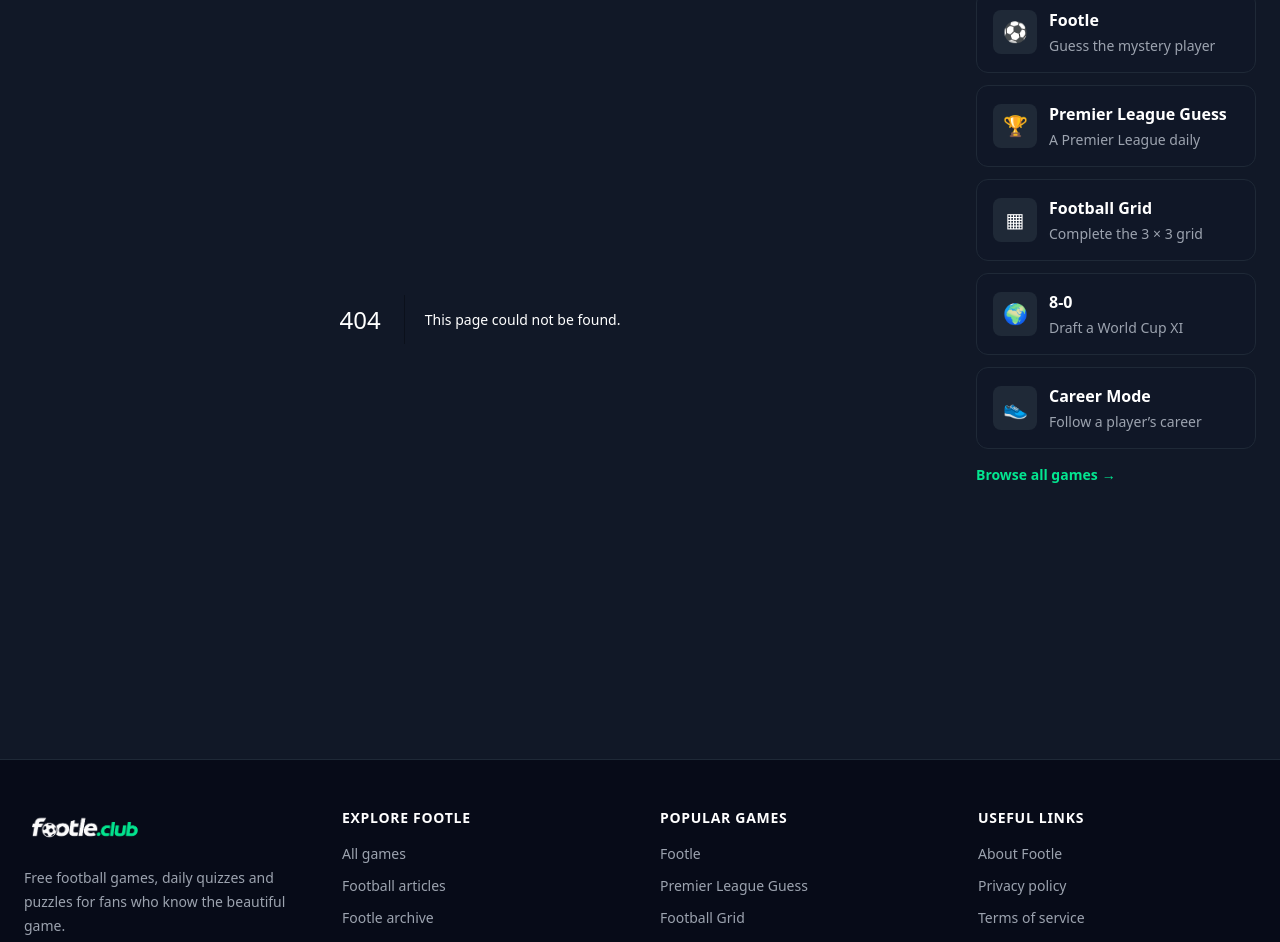
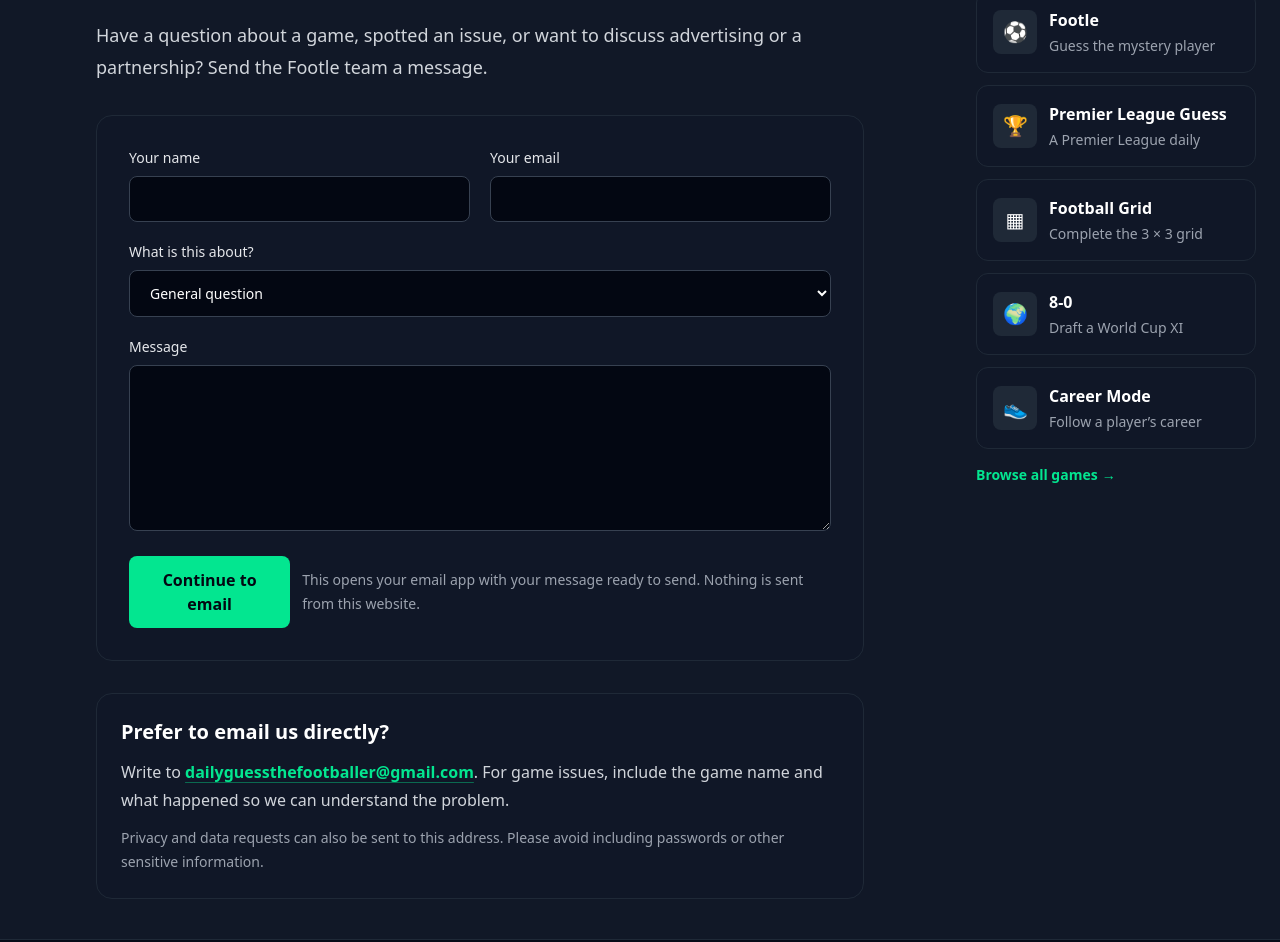
Before and after one commit to elljfb/footle, a Next.js app: page /contact in a window 1280 px wide. Before the commit this address had no page. Shown: the part 194-1136 px from the top of the page. Built offline with nearby package versions, Linux system fonts and the light colour scheme.

Commit message:
feat: add contact page

```diff
--- /dev/null
+++ b/app/contact/ContactForm.tsx
@@ -0,0 +1,90 @@
+'use client';
+
+import { FormEvent } from 'react';
+
+const contactEmail = 'dailyguessthefootballer@gmail.com';
+
+export default function ContactForm() {
+  function handleSubmit(event: FormEvent<HTMLFormElement>) {
+    event.preventDefault();
+
+    const formData = new FormData(event.currentTarget);
+    const subject = `[Footle] ${formData.get('topic')}`;
+    const body = [
+      `Name: ${formData.get('name')}`,
+      `Email: ${formData.get('email')}`,
+      '',
+      'Message:',
+      formData.get('message'),
+    ].join('\n');
+    const mailtoUrl = `mailto:${contactEmail}?subject=${encodeURIComponent(subject)}&body=${encodeURIComponent(body)}`;
+
+    window.location.href = mailtoUrl;
+  }
+
+  return (
+    <form onSubmit={handleSubmit} className="space-y-5 rounded-2xl border border-gray-800 bg-gray-900/70 p-6 sm:p-8">
+      <div className="grid gap-5 sm:grid-cols-2">
+        <label className="space-y-2 text-sm font-medium text-gray-200">
+          <span>Your name</span>
+          <input
+            name="name"
+            autoComplete="name"
+            required
+            maxLength={100}
+            className="w-full rounded-lg border border-gray-700 bg-gray-950 px-4 py-3 text-white outline-none focus:border-[#03E690]"
+          />
+        </label>
+        <label className="space-y-2 text-sm font-medium text-gray-200">
+          <span>Your email</span>
+          <input
+            name="email"
+            type="email"
+            autoComplete="email"
+            required
+            maxLength={254}
+            className="w-full rounded-lg border border-gray-700 bg-gray-950 px-4 py-3 text-white outline-none focus:border-[#03E690]"
+          />
+        </label>
+      </div>
+
+      <label className="block space-y-2 text-sm font-medium text-gray-200">
+        <span>What is this about?</span>
+        <select
+          name="topic"
+          defaultValue="General question"
+          className="w-full rounded-lg border border-gray-700 bg-gray-950 px-4 py-3 text-white outline-none focus:border-[#03E690]"
+        >
+          <option>General question</option>
+          <option>Game feedback or a bug</option>
+          <option>Privacy or data request</option>
+          <option>Advertising or partnership</option>
+        </select>
+      </label>
+
+      <label className="block space-y-2 text-sm font-medium text-gray-200">
+        <span>Message</span>
+        <textarea
+          name="message"
+          required
+          minLength={10}
+          maxLength={5000}
+          rows={7}
+          className="w-full resize-y rounded-lg border border-gray-700 bg-gray-950 px-4 py-3 text-white outline-none focus:border-[#03E690]"
+        />
+      </label>
+
+      <div className="flex flex-col gap-3 sm:flex-row sm:items-center">
+        <button
+          type="submit"
+          className="rounded-lg bg-[#03E690] px-5 py-3 font-bold text-gray-950 transition-colors hover:bg-emerald-300"
+        >
+          Continue to email
+        </button>
+        <p className="text-sm leading-6 text-gray-400">
+          This opens your email app with your message ready to send. Nothing is sent from this website.
+        </p>
+      </div>
+    </form>
+  );
+}
--- /dev/null
+++ b/app/contact/page.tsx
@@ -0,0 +1,42 @@
+import type { Metadata } from 'next';
+import ContactForm from './ContactForm';
+
+export const metadata: Metadata = {
+  title: 'Contact Footle',
+  description: 'Contact the Footle team about football games, feedback, privacy requests, advertising or partnerships.',
+  alternates: { canonical: '/contact' },
+};
+
+export default function ContactPage() {
+  return (
+    <main className="mx-auto max-w-3xl space-y-8">
+      <header className="space-y-4">
+        <p className="text-sm font-bold uppercase tracking-[0.2em] text-[#03E690]">Get in touch</p>
+        <h1 className="text-4xl font-black tracking-tight text-white sm:text-5xl">Contact us</h1>
+        <p className="text-lg leading-8 text-gray-300">
+          Have a question about a game, spotted an issue, or want to discuss advertising or a partnership?
+          Send the Footle team a message.
+        </p>
+      </header>
+
+      <ContactForm />
+
+      <section className="space-y-3 rounded-2xl border border-gray-800 bg-gray-900/70 p-6">
+        <h2 className="text-xl font-bold text-white">Prefer to email us directly?</h2>
+        <p className="leading-7 text-gray-300">
+          Write to{' '}
+          <a
+            href="mailto:dailyguessthefootballer@gmail.com"
+            className="font-semibold text-[#03E690] underline decoration-[#03E690]/40 underline-offset-4 hover:text-emerald-300"
+          >
+            dailyguessthefootballer@gmail.com
+          </a>
+          . For game issues, include the game name and what happened so we can understand the problem.
+        </p>
+        <p className="text-sm leading-6 text-gray-400">
+          Privacy and data requests can also be sent to this address. Please avoid including passwords or other sensitive information.
+        </p>
+      </section>
+    </main>
+  );
+}
--- a/components/Footer.tsx
+++ b/components/Footer.tsx
@@ -46,12 +46,7 @@ export default function Footer() {
               <li><Link href="/about" className="transition-colors hover:text-[#03E690]">About Footle</Link></li>
               <li><Link href="/privacy" className="transition-colors hover:text-[#03E690]">Privacy policy</Link></li>
               <li><Link href="/terms" className="transition-colors hover:text-[#03E690]">Terms of service</Link></li>
-              <li>
-                <button type="button" onClick={() => setShowAdvertise(true)} className="transition-colors hover:text-[#03E690]">
-                  Advertise with us
-                </button>
-              </li>
-              <li><a href="mailto:dailyguessthefootballer@gmail.com" className="transition-colors hover:text-[#03E690]">Contact</a></li>
+              <li><Link href="/contact" className="transition-colors hover:text-[#03E690]">Contact us</Link></li>
             </ul>
           </div>
         </div>
```
